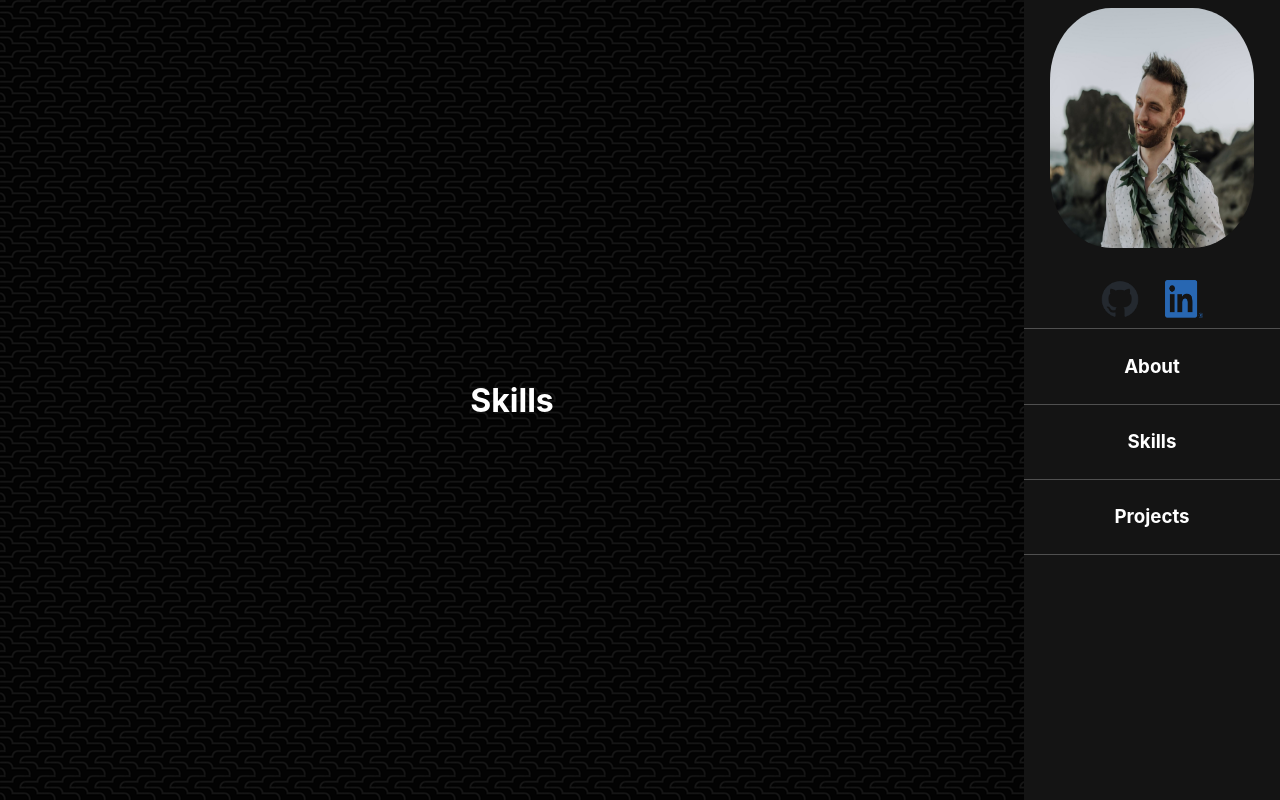
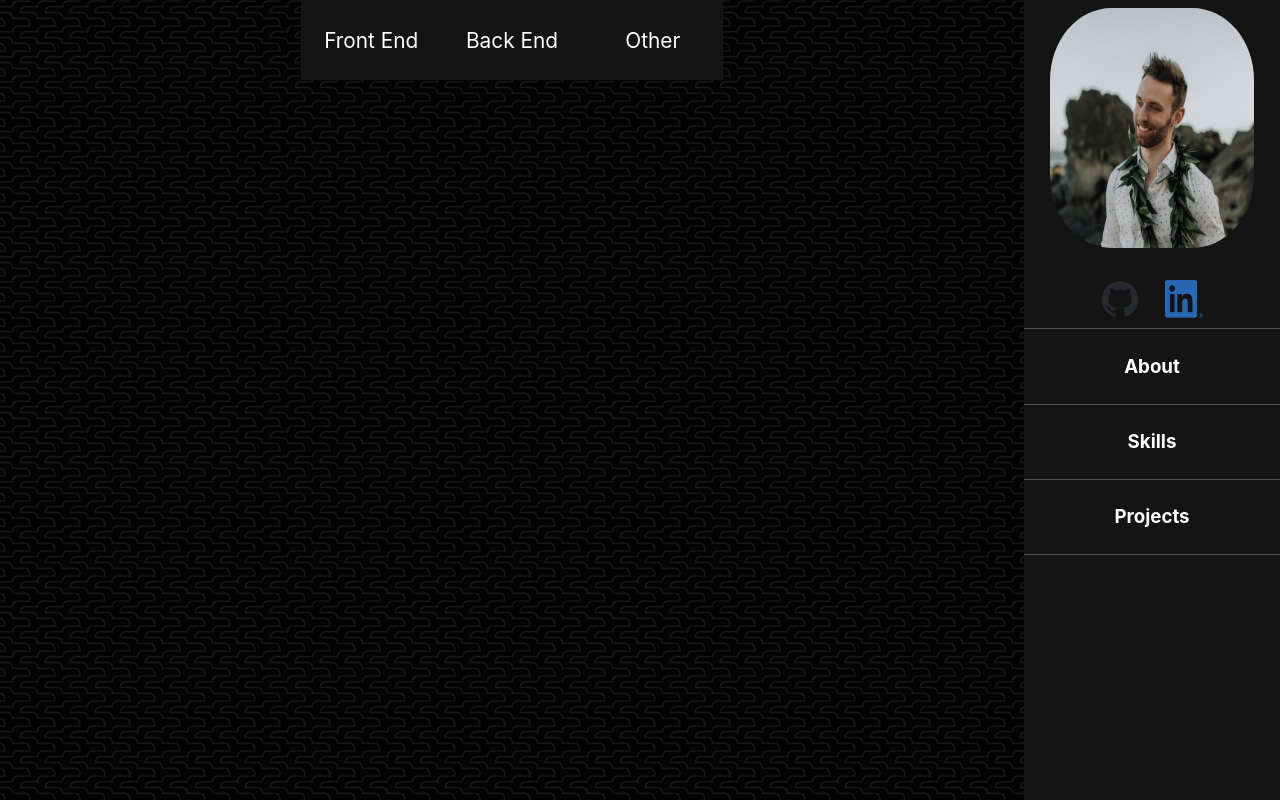
Before and after one commit to TBN00/Portfolio, a React (Create React App) app: page / in a window 1280 px wide. Both pictures are taken after a click on the element "Skills". Built offline with nearby package versions, Linux system fonts and the light colour scheme.

Commit message:
adding skills

```diff
--- a/src/App.js
+++ b/src/App.js
@@ -9,14 +9,13 @@ import { Menu } from './Components/Menu'
 function App() {
   const [buttonState, setButtonState] = useState('')
 
-  console.log(buttonState)
 
   return (
     <div className="App" style={{backgroundImage: "url(assets/beanstalk-dark.webp)"}}>
       {buttonState.length === 0 &&
         <div style={{display: "flex", flexDirection: "column", alignItems: "flex-end", justifyContent: "center", paddingRight: "1vw"}}>
-          <h1 style={{fontSize: "10vh"}}>Hi, my name is Taylor</h1>
-          <h2 style={{fontSize: "5vh"}}>I'm a front end developer</h2>
+          <h1 style={{fontSize: "10vh", borderTop: "1vh solid white", paddingTop: "2vh"}}>Hi, my name is Taylor</h1>
+          <h2 style={{fontSize: "5vh", borderBottom: "1vh solid white", paddingBottom: "2vh"}}>I'm a front end developer</h2>
         </div>}
       <div>
         {buttonState === 'About' ? <About /> :
--- /dev/null
+++ b/src/Components/BackEnd.js
@@ -0,0 +1,10 @@
+
+export const BackEnd = () => {
+    return (
+        <div style={{width: "41.3%", height: "60vh", backgroundColor: "rgb(80, 80, 80)"}}>
+            <li>Python</li>
+            <li>Django</li>
+            <li>OOP</li>
+        </div>
+    );
+}
--- /dev/null
+++ b/src/Components/FrontEnd.js
@@ -0,0 +1,14 @@
+
+export const FrontEnd = () => {
+    return (
+        <div style={{width: "41.3%", height: "60vh", backgroundColor: "rgb(80, 80, 80)"}}>
+            <li>JavaScript</li>
+            <li>React</li>
+            <li>React Native</li>
+            <li>HTML</li>
+            <li>CSS</li>
+            <li>Bulma</li>
+            <li>OOP</li>
+        </div>
+    );
+}
--- /dev/null
+++ b/src/Components/Other.js
@@ -0,0 +1,12 @@
+
+export const Other = () => {
+    return (
+        <div style={{width: "41.3%", height: "60vh", backgroundColor: "rgb(80, 80, 80)"}}>
+            <li>Git</li>
+            <li>Agile</li>
+            <li>Trello</li>
+            <li>ForkLift Certified</li>
+            <li>Inventory Management</li>
+        </div>
+    );
+}
--- a/src/Components/Skills.js
+++ b/src/Components/Skills.js
@@ -1,7 +1,32 @@
+import { useState } from "react";
+import { BackEnd } from "./BackEnd";
+import { FrontEnd } from "./FrontEnd";
+import { Other } from "./Other";
+
 export const Skills = () => {
+    const [tabState, setTabeState] = useState("")
+
     return (
-        <div className="projectContainer">
-            <h1>Skills</h1>
+        <div>
+            <div className="buttonPanel"  style={{marginBottom: "-1vh"}}>
+                <div onMouseEnter={() => setTabeState("FrontEnd")}
+                    onMouseLeave={() => setTabeState("")}
+                    className="button"
+                    style={{ backgroundColor: tabState === 'FrontEnd' && 'rgb(80, 80, 80)' }}>Front End</div>
+                <div onMouseEnter={() => setTabeState("BackEnd")}
+                    onMouseLeave={() => setTabeState("")}
+                    className="button"
+                    style={{ backgroundColor: tabState === 'BackEnd' && 'rgb(80, 80, 80)' }}>Back End</div>
+                <div onMouseEnter={() => setTabeState("Other")}
+                    onMouseLeave={() => setTabeState("")}
+                    className="button"
+                    style={{ backgroundColor: tabState === 'Other' && 'rgb(80, 80, 80)' }}>Other</div>
+            </div>
+            <div className="projectContainer">
+                    {tabState === "FrontEnd" ? <FrontEnd/> :
+                        tabState === "BackEnd" ? <BackEnd/> :
+                            tabState === "Other" ? <Other/> : null}
+            </div>
         </div>
     );
 }
```
Also changed, not shown: src/App.css (+20 -5 lines).
